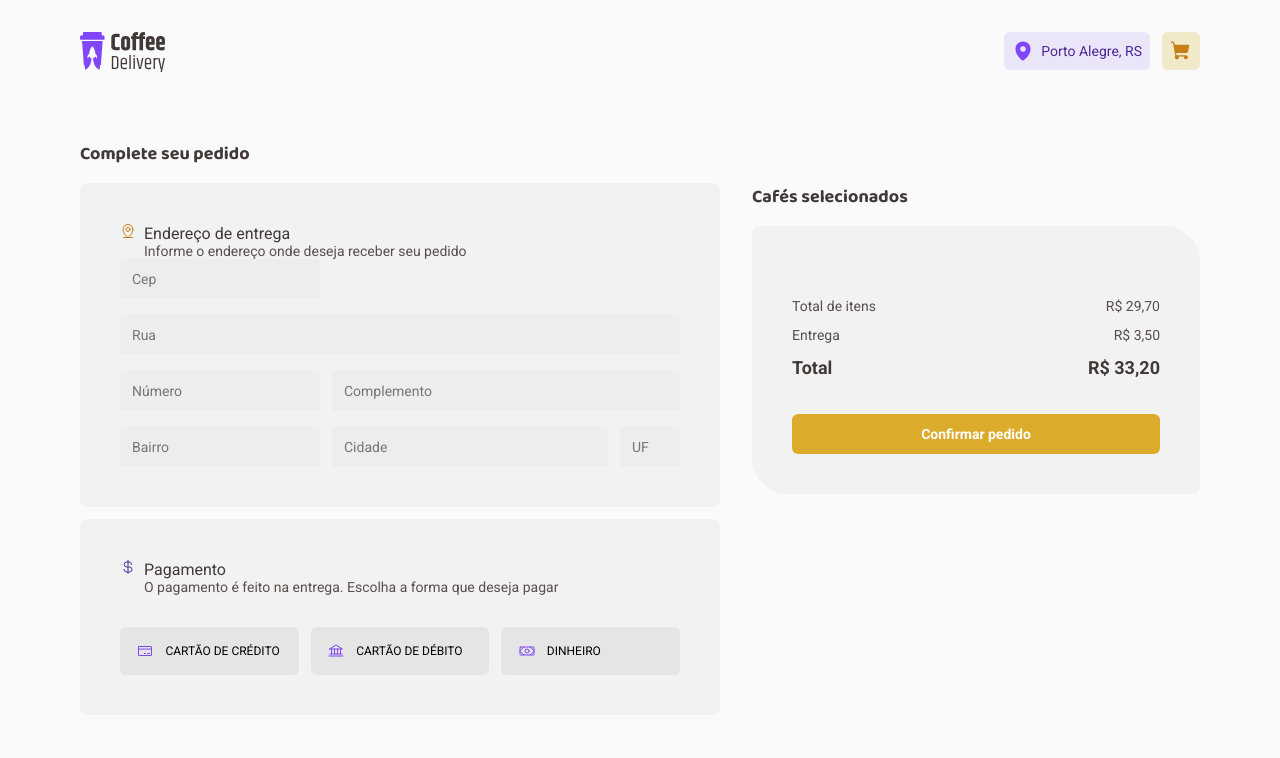
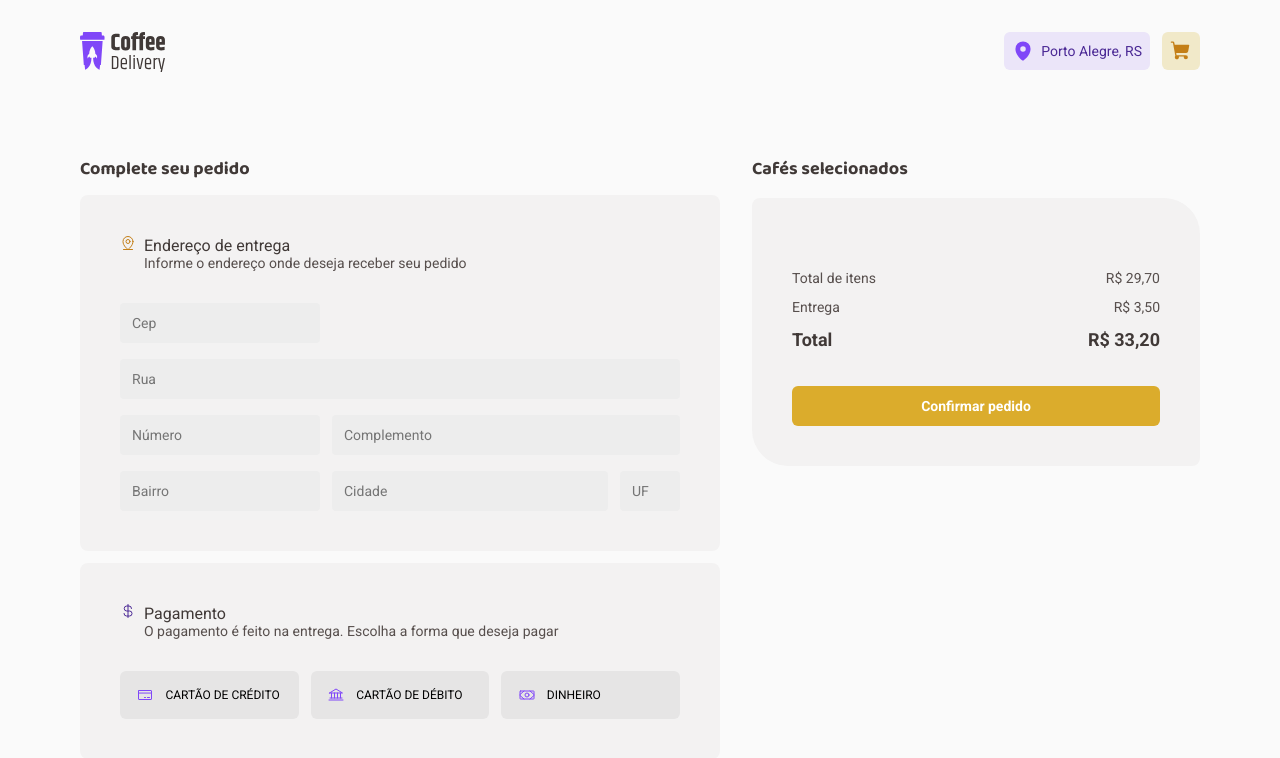
Before and after one commit to joao472762/ignite-challenge-02-coffe-store, a React (Vite) app in the folder application/: page /compra in a window 1280 px wide. Shown: the top 758 px of the page. Built offline with nearby package versions, Linux system fonts and the light colour scheme.

Commit message:
fixed purchase layout and add counterIcon in header

```diff
--- a/application/src/components/Header/index.tsx
+++ b/application/src/components/Header/index.tsx
@@ -1,9 +1,16 @@
-import { HeaderContainer,Location } from "./styles";
-import CoffeShopLogoSvg from '../../assets/coffe-shop-logo.svg'
+import { useContext } from "react";
 import { NavLink } from "react-router-dom";
 import { ShoppingCart, MapPin} from 'phosphor-react'
 
+import { CoffesContext } from "../../context/coffes";
+import CoffeShopLogoSvg from '../../assets/coffe-shop-logo.svg'
+import { CoffesAmount, HeaderContainer,Location } from "./styles";
+
+
 export function Header(){
+
+    const {coffeesInTrolley} = useContext(CoffesContext)
+
     return(
         <HeaderContainer>
             <NavLink to={'/'}>
@@ -16,6 +23,10 @@ export function Header(){
                 </Location>
                 <NavLink to='/compra'>
                     <ShoppingCart weight="fill"/>
+                    {
+                        coffeesInTrolley.length > 0
+                        && (<CoffesAmount>{coffeesInTrolley.length}</CoffesAmount>)
+                    }
                 </NavLink>
             </section>
         </HeaderContainer>
--- a/application/src/components/Header/styles.ts
+++ b/application/src/components/Header/styles.ts
@@ -9,7 +9,7 @@ export const HeaderContainer = styled.header`
         column-gap: .75rem;
         display: flex;
 
-        a{
+        a{  position: relative;
             display: flex;
             align-items: center;
             justify-content: center;
@@ -49,3 +49,20 @@ export const Location = styled.div`
 
 
 `
+export const CoffesAmount = styled.div`
+    display: flex;
+    align-items: center;
+    justify-content: center;
+
+    position: absolute;
+    right: -8px;
+    top: -8px;
+
+    border-radius: .75rem;
+    width: 1.25rem;
+    height: 1.25rem;
+    font-size: .75rem;
+    font-weight: 700;
+    color: ${props => props.theme.colors["white-100"]};
+    background-color: ${props => props.theme.colors["yellow-600"]};
+`
--- a/application/src/pages/Purchase/index.tsx
+++ b/application/src/pages/Purchase/index.tsx
@@ -23,9 +23,9 @@ export function Purchase(){
     return (
 
         <PurchaseContainer>
-            <h1>Complete seu pedido</h1>
             <form >
                 <FormContainer>
+                    <h1>Complete seu pedido</h1>
                     <section>
                         <HeaderForm>
                             <MapPinLine/>
--- a/application/src/pages/Purchase/styeles.ts
+++ b/application/src/pages/Purchase/styeles.ts
@@ -4,12 +4,7 @@ import styled from "styled-components";
 export const PurchaseContainer = styled.div`
     margin-top: 4rem;
 
-    h1{
 
-        font-size: 1.125rem;
-        color: ${props => props.theme.colors.SubTitle};
-        font-family: ${props => props.theme.fonts.Ballo};
-    }
     form{
         display: grid;
         grid-template-columns: 1fr 28rem;
@@ -21,7 +16,15 @@ export const PurchaseContainer = styled.div`
 export const FormContainer = styled.main`
     display:  flex;
     flex-direction: column;
+
     row-gap: .75rem;
+
+    h1{
+        font-size: 1.125rem;
+        color: ${props => props.theme.colors.SubTitle};
+        font-family: ${props => props.theme.fonts.Ballo};
+    }
+
     section{
         border-radius: 8px;
         background-color: ${props => props.theme.colors.Card};
@@ -51,6 +54,7 @@ export const HeaderForm = styled.div`
 export const InputArea = styled.div`
 
     display: flex;
+    margin-top: 2rem;
     flex-direction: column;
     row-gap: 1rem;
 
@@ -133,6 +137,9 @@ export const FinalizePurchase = styled.aside`
         background-color: ${props => props.theme.colors.Card};
     }
     ul{
+        display: flex;
+        flex-direction: column;
+        row-gap: 1.5rem;
         list-style: none;
     }
 
--- a/application/src/theme/global.ts
+++ b/application/src/theme/global.ts
@@ -9,7 +9,7 @@ export const GlobalStyles = createGlobalStyle`
     }
     *:focus{
         outline: none;
-        box-shadow: none;
+        box-shadow: 0px 0px 0px 1px  ${props => props.theme.colors["yellow-300"]};
         border: none;
     }
     body{
```
